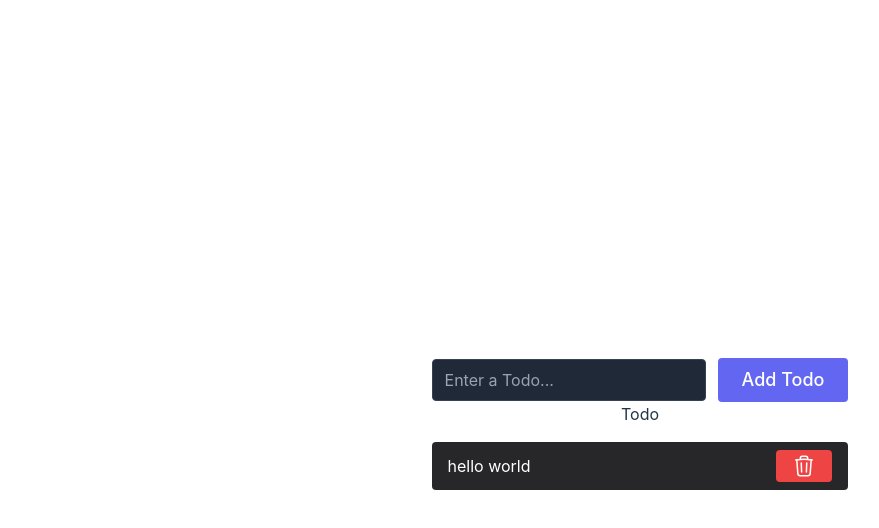
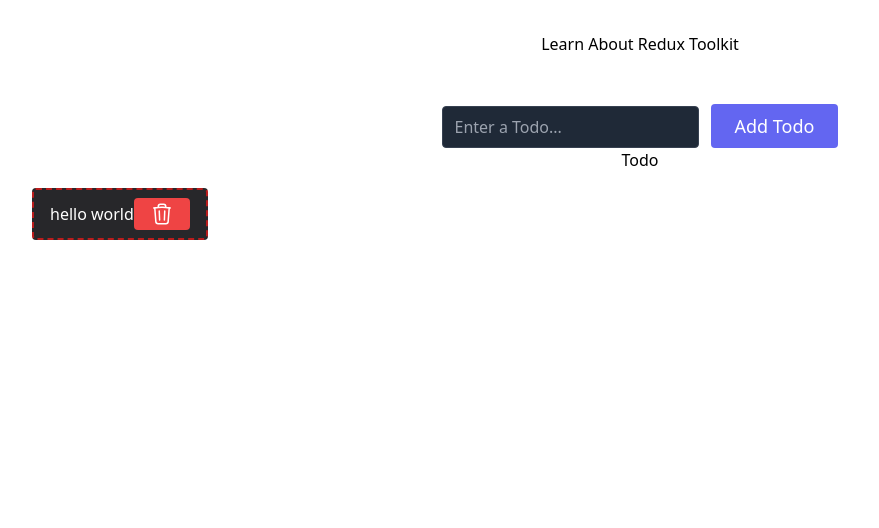
Before and after one commit to mehfoozkhangithub/Back_Rev, a React (Vite) app in the folder react-toolkit/todos_redux/: page / in a window 1280 px wide. Shown: the top 528 px of the page, without its empty margins (0-879 px from the left). Built offline with nearby package versions, Linux system fonts and the light colour scheme.

Commit message:
bug solve

```diff
--- a/react-toolkit/todos_redux/src/App.jsx
+++ b/react-toolkit/todos_redux/src/App.jsx
@@ -5,6 +5,7 @@ import Todos from "./Components/Todos";
 function App() {
   return (
     <>
+    <h1 className="capitalize">learn about redux toolkit</h1>
       <AddTodos />
       <Todos />
     </>
--- a/react-toolkit/todos_redux/src/Components/AddTodos.jsx
+++ b/react-toolkit/todos_redux/src/Components/AddTodos.jsx
@@ -6,8 +6,8 @@ function AddTodos() {
   const [input, setInput] = React.useState("");
   const dispatch = useDispatch();
 
-  const addTodoHandler = () => {
-    e.preventDefault();
+  const addTodoHandler = (e) => {
+    e.preventDefault()
     dispatch(addTodo(input));
     setInput("");
   };
--- a/react-toolkit/todos_redux/src/Components/Todos.jsx
+++ b/react-toolkit/todos_redux/src/Components/Todos.jsx
@@ -8,10 +8,10 @@ function Todos() {
   return (
     <>
       <div>Todo</div>
-      <ul className="list-none">
+      <ul className="list-none  flex justify-between">
         {todos.map((items) => (
           <li
-            className="mt-4 flex justify-between items-center bg-zinc-800 px-4 py-2 rounded"
+            className="border-2 border-dashed border-red-700 mt-4 flex justify-between items-center bg-zinc-800 px-4 py-2 rounded"
             key={items.id}
           >
             <div className="text-white">{items.text}</div>
--- a/react-toolkit/todos_redux/src/index.css
+++ b/react-toolkit/todos_redux/src/index.css
@@ -1,72 +1,3 @@
 @tailwind base;
 @tailwind components;
 @tailwind utilities;
-
-:root {
-  font-family: Inter, system-ui, Avenir, Helvetica, Arial, sans-serif;
-  line-height: 1.5;
-  font-weight: 400;
-
-  color-scheme: light dark;
-  color: rgba(255, 255, 255, 0.87);
-  background-color: #242424;
-
-  font-synthesis: none;
-  text-rendering: optimizeLegibility;
-  -webkit-font-smoothing: antialiased;
-  -moz-osx-font-smoothing: grayscale;
-}
-
-a {
-  font-weight: 500;
-  color: #646cff;
-  text-decoration: inherit;
-}
-a:hover {
-  color: #535bf2;
-}
-
-body {
-  margin: 0;
-  display: flex;
-  place-items: center;
-  min-width: 320px;
-  min-height: 100vh;
-}
-
-h1 {
-  font-size: 3.2em;
-  line-height: 1.1;
-}
-
-button {
-  border-radius: 8px;
-  border: 1px solid transparent;
-  padding: 0.6em 1.2em;
-  font-size: 1em;
-  font-weight: 500;
-  font-family: inherit;
-  background-color: #1a1a1a;
-  cursor: pointer;
-  transition: border-color 0.25s;
-}
-button:hover {
-  border-color: #646cff;
-}
-button:focus,
-button:focus-visible {
-  outline: 4px auto -webkit-focus-ring-color;
-}
-
-@media (prefers-color-scheme: light) {
-  :root {
-    color: #213547;
-    background-color: #ffffff;
-  }
-  a:hover {
-    color: #747bff;
-  }
-  button {
-    background-color: #f9f9f9;
-  }
-}
```
